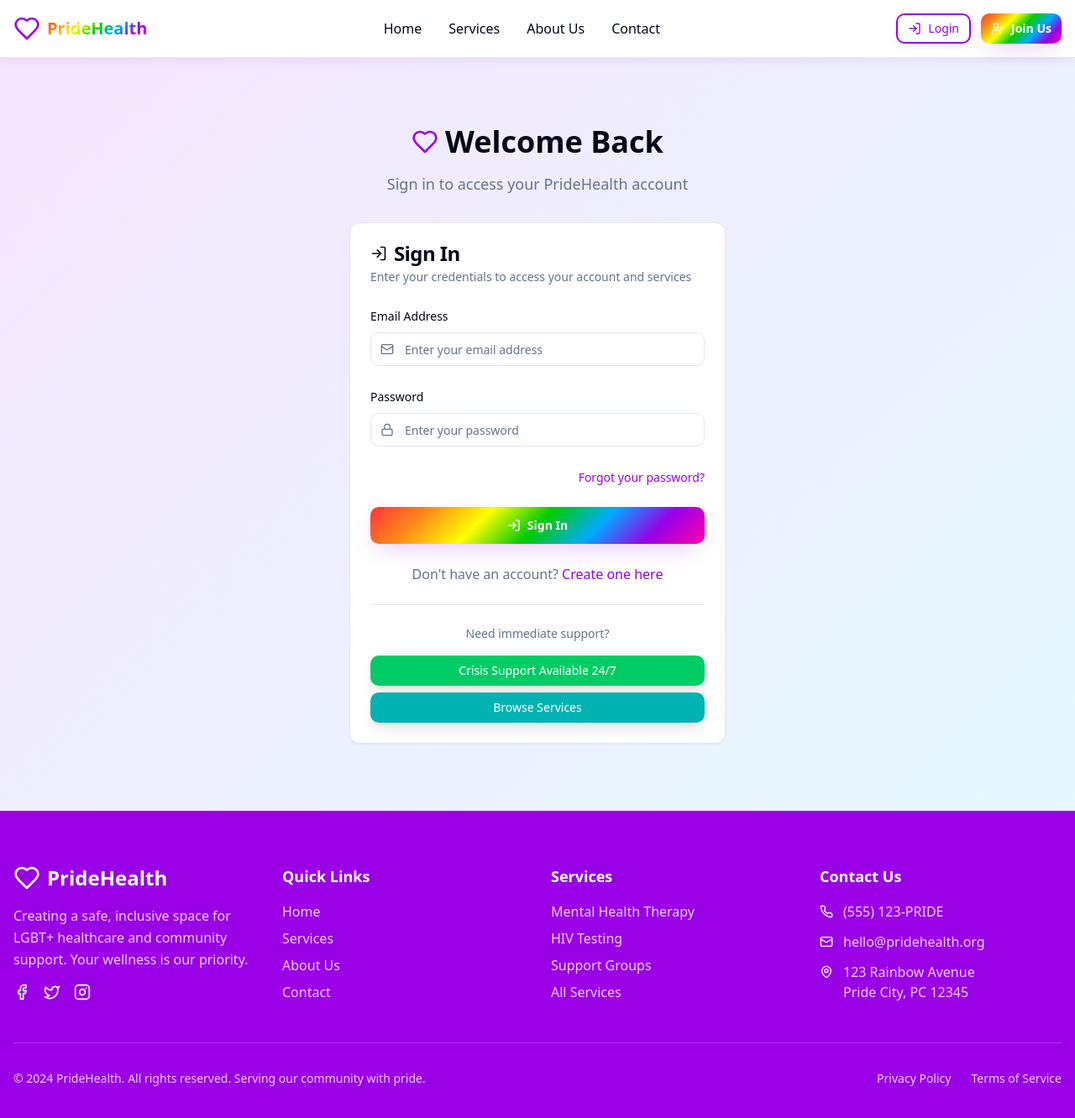
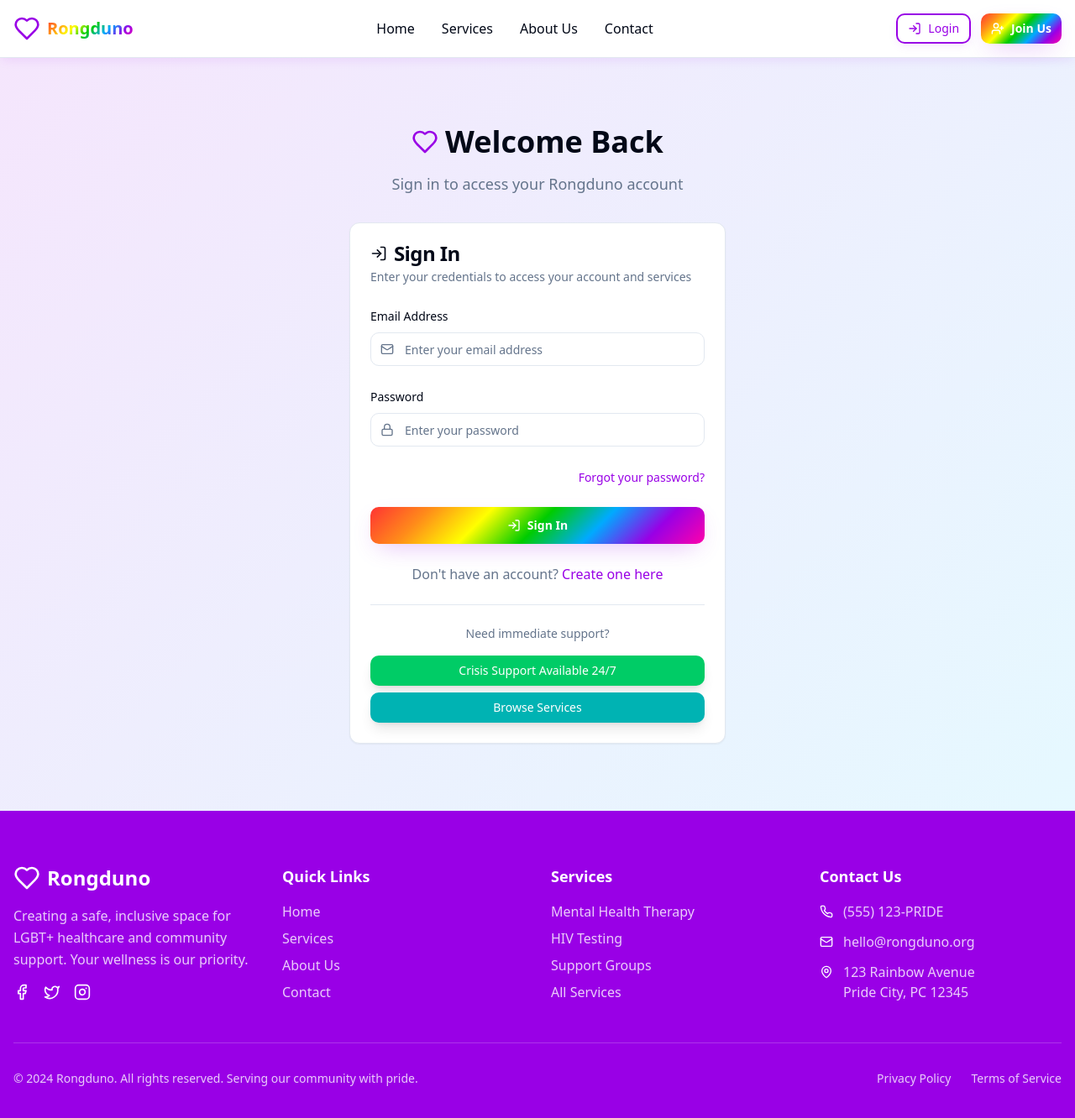
Before and after one commit to masuduke/pride-pathways-connect, a React (Vite) app: page /login in a window 1280 px wide. Shown: the top 1332 px of the page at 84% size. Built offline with nearby package versions, Linux system fonts and the light colour scheme.

Commit message:
Rename PrideHealth to Rongduno

```diff
--- a/src/components/Footer.tsx
+++ b/src/components/Footer.tsx
@@ -11,7 +11,7 @@ export const Footer = () => {
           <div className="space-y-4">
             <div className="flex items-center gap-2">
               <Heart className="h-8 w-8" />
-              <span className="text-2xl font-bold">PrideHealth</span>
+              <span className="text-2xl font-bold">Rongduno</span>
             </div>
             <p className="text-primary-foreground/80 leading-relaxed">
               Creating a safe, inclusive space for LGBT+ healthcare and community support.
@@ -94,7 +94,7 @@ export const Footer = () => {
               </div>
               <div className="flex items-center gap-3">
                 <Mail className="h-4 w-4" />
-                <span className="text-primary-foreground/80">hello@pridehealth.org</span>
+                <span className="text-primary-foreground/80">hello@rongduno.org</span>
               </div>
               <div className="flex items-start gap-3">
                 <MapPin className="h-4 w-4 mt-1" />
@@ -110,7 +110,7 @@ export const Footer = () => {
         {/* Bottom Bar */}
         <div className="border-t border-primary-foreground/20 pt-8 flex flex-col md:flex-row justify-between items-center gap-4">
           <p className="text-primary-foreground/80 text-sm">
-            © 2024 PrideHealth. All rights reserved. Serving our community with pride.
+            © 2024 Rongduno. All rights reserved. Serving our community with pride.
           </p>
           <div className="flex gap-6 text-sm">
             <Link to="/privacy" className="text-primary-foreground/80 hover:text-primary-foreground transition-smooth">
--- a/src/components/Header.tsx
+++ b/src/components/Header.tsx
@@ -14,7 +14,7 @@ export const Header = () => {
           <Link to="/" className="flex items-center gap-2 hover:opacity-80 transition-smooth">
             <Heart className="h-8 w-8 text-primary" />
             <span className="text-xl font-bold bg-gradient-pride bg-clip-text text-transparent">
-              PrideHealth
+              Rongduno
             </span>
           </Link>
 
--- a/src/pages/BookService.tsx
+++ b/src/pages/BookService.tsx
@@ -292,7 +292,7 @@ const BookService = () => {
                       If you have questions about booking or need assistance:
                     </p>
                     <p>📞 <strong>(555) 123-PRIDE</strong></p>
-                    <p>✉️ <strong>hello@pridehealth.org</strong></p>
+                    <p>✉️ <strong>hello@rongduno.org</strong></p>
                     <p className="mt-3 text-muted-foreground">
                       Our support team is available Monday-Friday, 9 AM - 7 PM
                     </p>
--- a/src/pages/Homepage.tsx
+++ b/src/pages/Homepage.tsx
@@ -21,7 +21,7 @@ const Homepage = () => {
           <div className="container mx-auto px-4">
             <div className="text-center mb-16">
               <h2 className="text-3xl md:text-4xl font-bold mb-6">
-                Why Choose <span className="bg-gradient-pride bg-clip-text text-transparent">PrideHealth</span>?
+                Why Choose <span className="bg-gradient-pride bg-clip-text text-transparent">Rongduno</span>?
               </h2>
               <p className="text-xl text-muted-foreground max-w-3xl mx-auto">
                 We're more than just a healthcare provider - we're your community,
@@ -114,7 +114,7 @@ const Homepage = () => {
                     </div>
                   </div>
                   <p className="text-muted-foreground italic">
-                    "PrideHealth gave me the courage to be myself. The therapy sessions
+                    "Rongduno gave me the courage to be myself. The therapy sessions
                     helped me navigate coming out to my family, and the support groups
                     connected me with amazing people."
                   </p>
--- a/src/pages/Login.tsx
+++ b/src/pages/Login.tsx
@@ -58,7 +58,7 @@ const Login = () => {
                 </h1>
               </div>
               <p className="text-lg text-muted-foreground">
-                Sign in to access your PrideHealth account
+                Sign in to access your Rongduno account
               </p>
             </div>
 
--- a/src/pages/Register.tsx
+++ b/src/pages/Register.tsx
@@ -56,7 +56,7 @@ const Register = () => {
     console.log("Creating account:", { ...formData, membershipId });
 
     toast({
-      title: "Welcome to PrideHealth!",
+      title: "Welcome to Rongduno!",
       description: `Your account has been created. Membership ID: ${membershipId}`,
     });
 
@@ -91,7 +91,7 @@ const Register = () => {
               <div className="flex items-center justify-center gap-2 mb-4">
                 <Heart className="h-8 w-8 text-primary" />
                 <h1 className="text-3xl md:text-4xl font-bold">
-                  Join <span className="bg-gradient-pride bg-clip-text text-transparent">PrideHealth</span>
+                  Join <span className="bg-gradient-pride bg-clip-text text-transparent">Rongduno</span>
                 </h1>
               </div>
               <p className="text-lg text-muted-foreground">
```
